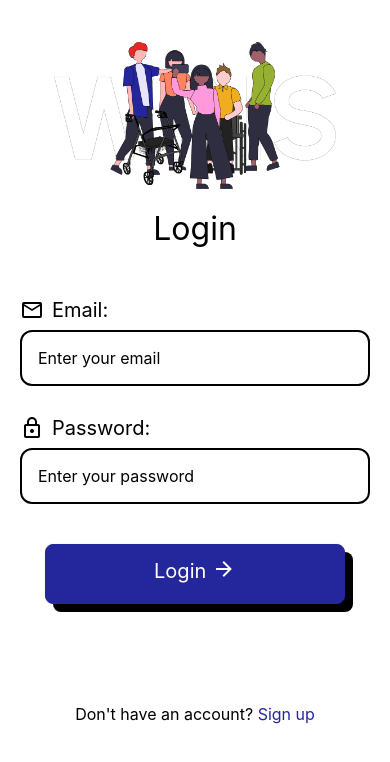
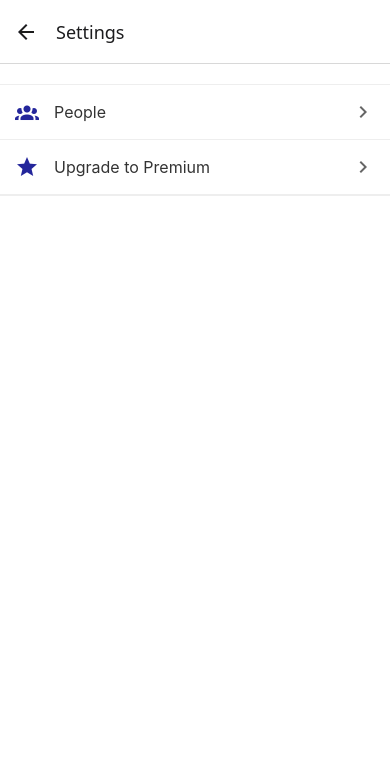
Before and after one commit to kelseyoates/selfadvocacywins, a React Native app: screen /Settings in a window 390 px wide. Shown: the top 762 px of the page. Built offline with nearby package versions, Linux system fonts and the light colour scheme; no server answers; what @cometchat-pro/react-native-chat would draw is missing.

Commit message:
added settings screen with a people screen where you can see followers and following

```diff
--- a/App.js
+++ b/App.js
@@ -15,7 +15,8 @@ import FindYourFriendsScreen from './src/screens/FindYourFriendsScreen';
 import ProfileScreen from './src/screens/ProfileScreen';
 import OtherUserProfileScreen from './src/screens/OtherUserProfileScreen';
 import GroupChatScreen from './src/screens/GroupChatScreen';
-
+import SettingsScreen from './src/screens/SettingsScreen';
+import PeopleScreen from './src/screens/PeopleScreen';
 import MainNavigator from './src/navigation/MainNavigator';
 import { AuthProvider } from './src/contexts/AuthContext';
 
@@ -115,6 +116,16 @@ export default function App() {
               component={GroupChatScreen}
               options={{ title: 'Group Chat' }}
             />
+              <Stack.Screen
+              name="Settings"
+              component={SettingsScreen}
+              options={{ title: 'Settings' }}
+            />
+            <Stack.Screen
+              name="People"
+              component={PeopleScreen}
+              options={{ title: 'People' }}
+            />
 
 
 
--- /dev/null
+++ b/src/screens/PeopleScreen.js
@@ -0,0 +1,271 @@
+import React, { useState, useEffect } from 'react';
+import {
+  View,
+  Text,
+  StyleSheet,
+  TouchableOpacity,
+  FlatList,
+  Image,
+  ActivityIndicator,
+} from 'react-native';
+import {
+  collection,
+  query,
+  where,
+  getDocs,
+  doc,
+  getDoc,
+  setDoc,
+  updateDoc,
+  arrayUnion,
+  arrayRemove
+} from 'firebase/firestore';
+import { useAuth } from '../contexts/AuthContext';
+import { db } from '../config/firebase';
+
+const PeopleScreen = () => {
+  const [activeTab, setActiveTab] = useState('followers');
+  const [users, setUsers] = useState([]);
+  const [loading, setLoading] = useState(true);
+  const { user } = useAuth();
+
+  useEffect(() => {
+    fetchUsers();
+  }, [activeTab]);
+
+  const fetchUsers = async () => {
+    try {
+      setLoading(true);
+      const usersRef = collection(db, 'users');
+      const userDocRef = doc(db, 'users', user.uid);
+      const userSnapshot = await getDoc(userDocRef);
+
+      // Check if user document exists, if not, create it
+      if (!userSnapshot.exists()) {
+        // Initialize user document with empty following array
+        await setDoc(userDocRef, {
+          uid: user.uid,
+          following: [],
+          // Add any other default fields you need
+        });
+        setUsers([]);
+        return;
+      }
+
+      const userData = userSnapshot.data();
+      let usersList = [];
+
+      if (activeTab === 'followers') {
+        // Fetch users who follow the current user
+        const q = query(usersRef, where('following', 'array-contains', user.uid));
+        const querySnapshot = await getDocs(q);
+        usersList = querySnapshot.docs.map(doc => ({
+          id: doc.id,
+          ...doc.data(),
+          isFollowing: userData?.following?.includes(doc.id) || false
+        }));
+      } else {
+        // Fetch users followed by the current user
+        const following = userData?.following || [];
+        if (following.length > 0) {
+          const q = query(usersRef, where('uid', 'in', following));
+          const querySnapshot = await getDocs(q);
+          usersList = querySnapshot.docs.map(doc => ({
+            id: doc.id,
+            ...doc.data(),
+            isFollowing: true
+          }));
+        }
+      }
+
+      setUsers(usersList);
+    } catch (error) {
+      console.error('Error fetching users:', error);
+    } finally {
+      setLoading(false);
+    }
+  };
+
+  const handleFollow = async (userId) => {
+    try {
+      const userRef = doc(db, 'users', user.uid);
+      await updateDoc(userRef, {
+        following: arrayUnion(userId)
+      });
+      setUsers(users.map(u =>
+        u.id === userId ? { ...u, isFollowing: true } : u
+      ));
+    } catch (error) {
+      console.error('Error following user:', error);
+    }
+  };
+
+  const handleUnfollow = async (userId) => {
+    try {
+      const userRef = doc(db, 'users', user.uid);
+      await updateDoc(userRef, {
+        following: arrayRemove(userId)
+      });
+      setUsers(users.map(u =>
+        u.id === userId ? { ...u, isFollowing: false } : u
+      ));
+    } catch (error) {
+      console.error('Error unfollowing user:', error);
+    }
+  };
+
+  const renderUser = ({ item }) => (
+    <View style={styles.userItem}>
+      <Image
+        source={item.profilePicture ? { uri: item.profilePicture } : require('../../assets/default-profile.png')}
+        style={styles.profilePicture}
+      />
+      <View style={styles.userInfo}>
+        <Text style={styles.username}>{item.username}</Text>
+        {item.state && <Text style={styles.userState}>📍 {item.state}</Text>}
+      </View>
+      <TouchableOpacity
+        style={[
+          styles.followButton,
+          item.isFollowing && styles.followingButton
+        ]}
+        onPress={() => item.isFollowing ? handleUnfollow(item.id) : handleFollow(item.id)}
+      >
+        <Text style={[
+          styles.followButtonText,
+          item.isFollowing && styles.followingButtonText
+        ]}>
+          {item.isFollowing ? 'Following' : 'Follow'}
+        </Text>
+      </TouchableOpacity>
+    </View>
+  );
+
+  return (
+    <View style={styles.container}>
+      <View style={styles.tabContainer}>
+        <TouchableOpacity
+          style={[styles.tab, activeTab === 'followers' && styles.activeTab]}
+          onPress={() => setActiveTab('followers')}
+        >
+          <Text style={[styles.tabText, activeTab === 'followers' && styles.activeTabText]}>
+            Followers
+          </Text>
+        </TouchableOpacity>
+        <TouchableOpacity
+          style={[styles.tab, activeTab === 'following' && styles.activeTab]}
+          onPress={() => setActiveTab('following')}
+        >
+          <Text style={[styles.tabText, activeTab === 'following' && styles.activeTabText]}>
+            Following
+          </Text>
+        </TouchableOpacity>
+      </View>
+
+      {loading ? (
+        <ActivityIndicator style={styles.loader} size="large" color="#24269B" />
+      ) : (
+        <FlatList
+          data={users}
+          renderItem={renderUser}
+          keyExtractor={item => item.id}
+          contentContainerStyle={styles.list}
+          ListEmptyComponent={
+            <Text style={styles.emptyText}>
+              {activeTab === 'followers' ? 'No followers yet' : 'Not following anyone'}
+            </Text>
+          }
+        />
+      )}
+    </View>
+  );
+};
+
+const styles = StyleSheet.create({
+  container: {
+    flex: 1,
+    backgroundColor: '#fff',
+  },
+  tabContainer: {
+    flexDirection: 'row',
+    borderBottomWidth: 1,
+    borderBottomColor: '#eee',
+  },
+  tab: {
+    flex: 1,
+    paddingVertical: 15,
+    alignItems: 'center',
+  },
+  activeTab: {
+    borderBottomWidth: 2,
+    borderBottomColor: '#24269B',
+  },
+  tabText: {
+    fontSize: 16,
+    color: '#666',
+  },
+  activeTabText: {
+    color: '#24269B',
+    fontWeight: '600',
+  },
+  list: {
+    padding: 15,
+  },
+  userItem: {
+    flexDirection: 'row',
+    alignItems: 'center',
+    paddingVertical: 10,
+    borderBottomWidth: 1,
+    borderBottomColor: '#eee',
+  },
+  profilePicture: {
+    width: 50,
+    height: 50,
+    borderRadius: 25,
+  },
+  userInfo: {
+    flex: 1,
+    marginLeft: 15,
+  },
+  username: {
+    fontSize: 16,
+    fontWeight: '500',
+  },
+  userState: {
+    fontSize: 14,
+    color: '#666',
+    marginTop: 2,
+  },
+  followButton: {
+    paddingHorizontal: 20,
+    paddingVertical: 8,
+    borderRadius: 20,
+    backgroundColor: '#24269B',
+  },
+  followingButton: {
+    backgroundColor: '#fff',
+    borderWidth: 1,
+    borderColor: '#24269B',
+  },
+  followButtonText: {
+    color: '#fff',
+    fontSize: 14,
+    fontWeight: '500',
+  },
+  followingButtonText: {
+    color: '#24269B',
+  },
+  loader: {
+    flex: 1,
+    justifyContent: 'center',
+    alignItems: 'center',
+  },
+  emptyText: {
+    textAlign: 'center',
+    color: '#666',
+    marginTop: 30,
+    fontSize: 16,
+  },
+});
+
+export default PeopleScreen;
--- a/src/screens/ProfileScreen.js
+++ b/src/screens/ProfileScreen.js
@@ -1,4 +1,4 @@
-import React, { useState, useEffect } from 'react';
+import React, { useState, useEffect, useLayoutEffect } from 'react';
 import {
   View,
   Text,
@@ -26,6 +26,7 @@ import { useNavigation, useRoute } from '@react-navigation/native';
 import { useAuth } from '../contexts/AuthContext';
 import WinCard from '../components/WinCard';
 import { CometChat } from '@cometchat-pro/react-native-chat';
+import Ionicons from 'react-native-vector-icons/Ionicons';
 
 
 const US_STATES = [
@@ -145,6 +146,23 @@ const ProfileScreen = () => {
 
     fetchProfileData();
   }, [targetUserId]);
+
+  useLayoutEffect(() => {
+    navigation.setOptions({
+      headerRight: () => (
+        <TouchableOpacity
+          onPress={() => navigation.navigate('Settings')}
+          style={styles.headerButton}
+        >
+          <Image
+            source={require('../../assets/settings-inactive.png')}
+            style={styles.headerButtonImage}
+          />
+          <Text style={styles.headerButtonText}>Settings</Text>
+        </TouchableOpacity>
+      ),
+    });
+  }, [navigation]);
 
   const handleImagePicker = async () => {
     try {
@@ -1723,6 +1741,23 @@ pickerButtonText: {
 datePickerIOS: {
   height: 200,
 },
+
+headerButton: {
+  marginRight: 15,
+  alignItems: 'center',
+},
+
+headerButtonImage: {
+  width: 24,
+  height: 24,
+  resizeMode: 'contain',
+},
+
+headerButtonText: {
+  color: '#24269B',
+  fontSize: 12,
+  marginTop: 2,
+},
 });
 
 export default ProfileScreen;
--- a/src/screens/SettingsScreen.js
+++ b/src/screens/SettingsScreen.js
@@ -1,12 +1,73 @@
-const handleLogout = async () => {
-    try {
-      console.log('Logging out...');
-      await CometChat.logout();
-      console.log('CometChat logout successful');
-      await firebase.auth().signOut();
-      console.log('Firebase logout successful');
-      navigation.navigate('Login'); // Redirect to login screen
-    } catch (error) {
-      console.error('Logout error:', error.message);
-    }
+import React from 'react';
+import {
+  View,
+  Text,
+  StyleSheet,
+  TouchableOpacity,
+  ScrollView,
+  Alert
+} from 'react-native';
+import { useNavigation } from '@react-navigation/native';
+import MaterialCommunityIcons from 'react-native-vector-icons/MaterialCommunityIcons';
+
+const SettingsScreen = () => {
+  const navigation = useNavigation();
+
+  const handleUpgradePress = () => {
+    // TODO: Implement Stripe functionality
+    Alert.alert('Coming Soon', 'Premium features will be available soon!');
   };
+
+  return (
+    <ScrollView style={styles.container}>
+      <View style={styles.section}>
+        <TouchableOpacity
+          style={styles.menuItem}
+          onPress={() => navigation.navigate('People')}
+        >
+          <MaterialCommunityIcons name="account-group" size={24} color="#24269B" />
+          <Text style={styles.menuItemText}>People</Text>
+          <MaterialCommunityIcons name="chevron-right" size={24} color="#666" />
+        </TouchableOpacity>
+
+        <TouchableOpacity
+          style={styles.menuItem}
+          onPress={handleUpgradePress}
+        >
+          <MaterialCommunityIcons name="star" size={24} color="#24269B" />
+          <Text style={styles.menuItemText}>Upgrade to Premium</Text>
+          <MaterialCommunityIcons name="chevron-right" size={24} color="#666" />
+        </TouchableOpacity>
+      </View>
+    </ScrollView>
+  );
+};
+
+const styles = StyleSheet.create({
+  container: {
+    flex: 1,
+    backgroundColor: '#fff',
+  },
+  section: {
+    marginTop: 20,
+    backgroundColor: '#fff',
+    borderTopWidth: 1,
+    borderBottomWidth: 1,
+    borderColor: '#eee',
+  },
+  menuItem: {
+    flexDirection: 'row',
+    alignItems: 'center',
+    padding: 15,
+    borderBottomWidth: 1,
+    borderBottomColor: '#eee',
+  },
+  menuItemText: {
+    flex: 1,
+    marginLeft: 15,
+    fontSize: 16,
+    color: '#333',
+  },
+});
+
+export default SettingsScreen;
```
Also changed, not shown: assets/settings-active.png (added), assets/settings-inactive.png (added).
